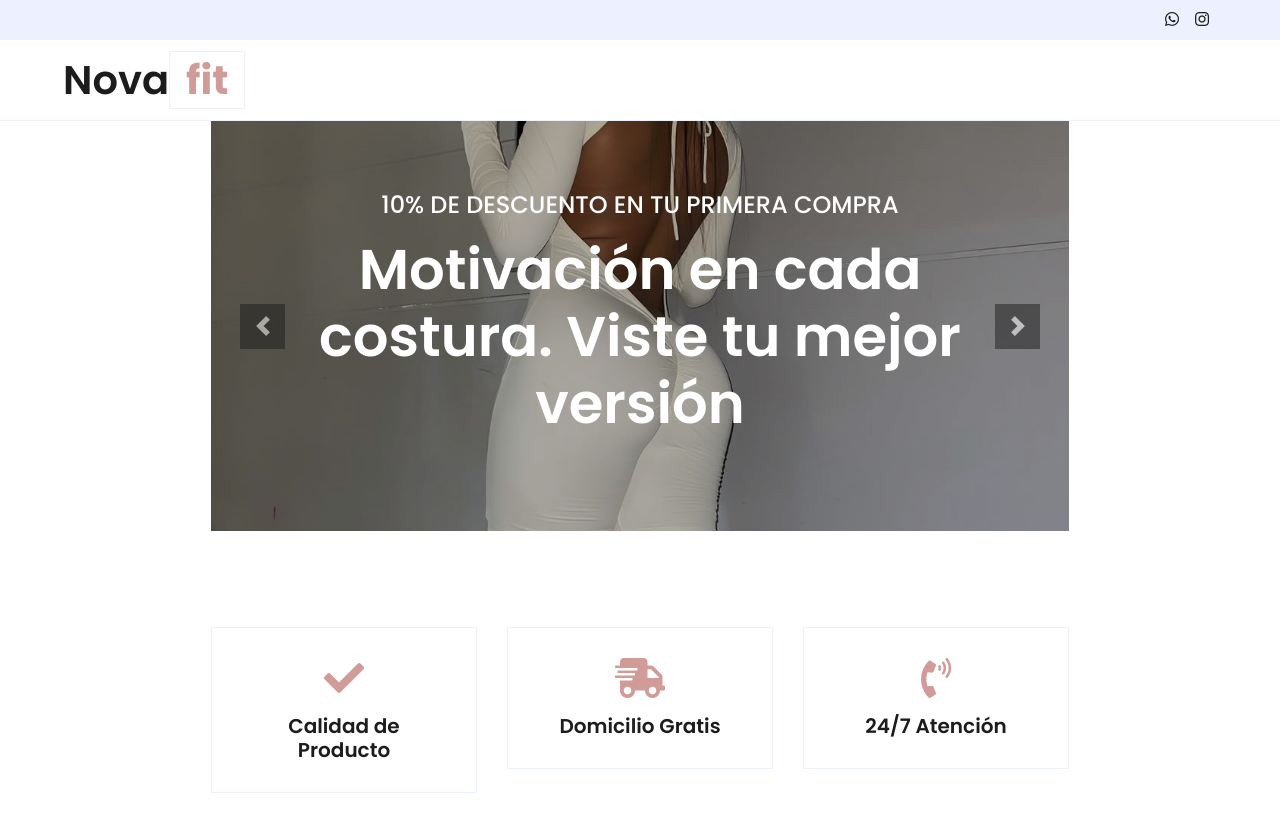
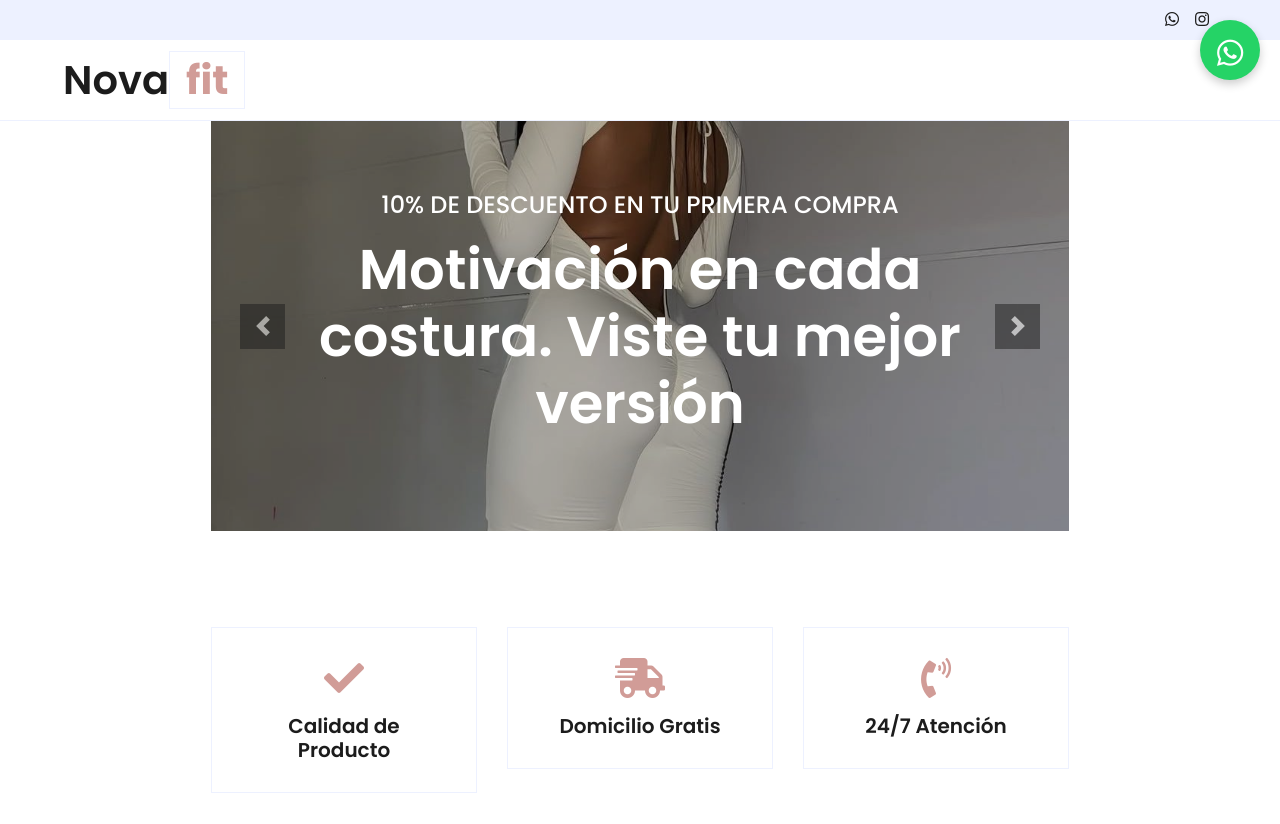
Before and after one commit to kevinhuaza/nova, a plain HTML site: page bootstrap-shop-template/index.html in a window 1280 px wide. Shown: the top 824 px of the page. Drawn offline with nearby package versions, Linux system fonts and the light colour scheme.

Commit message:
Update index.html
.

```diff
--- a/bootstrap-shop-template/index.html
+++ b/bootstrap-shop-template/index.html
@@ -156,7 +156,41 @@
     </div>
     <!-- Categories Start -->
 
+   <!-- WhatsApp Floating Button -->
+<a href="https://wa.me/message/XHHSBR6TQL2MF1" class="whatsapp-float" target="_blank">
+    <i class="fab fa-whatsapp whatsapp-icon"></i>
+</a>
 
+<style>
+    /* Estilos para el botón flotante de WhatsApp */
+    .whatsapp-float {
+        position: fixed;
+        top: 20px; /* Cambiado de bottom a top */
+        right: 20px;
+        width: 60px;
+        height: 60px;
+        background-color: #25d366; /* Color de WhatsApp */
+        color: #fff;
+        border-radius: 50%;
+        text-align: center;
+        font-size: 30px;
+        box-shadow: 0px 4px 10px rgba(0, 0, 0, 0.2);
+        z-index: 1000;
+        display: flex;
+        align-items: center;
+        justify-content: center;
+        text-decoration: none;
+        transition: background-color 0.3s ease;
+    }
+
+    .whatsapp-float:hover {
+        background-color: #128c7e; /* Color de WhatsApp al pasar el mouse */
+    }
+
+    .whatsapp-icon {
+        margin-top: 5px;
+    }
+</style>
 
     <!-- Offer Start -->
 
```
